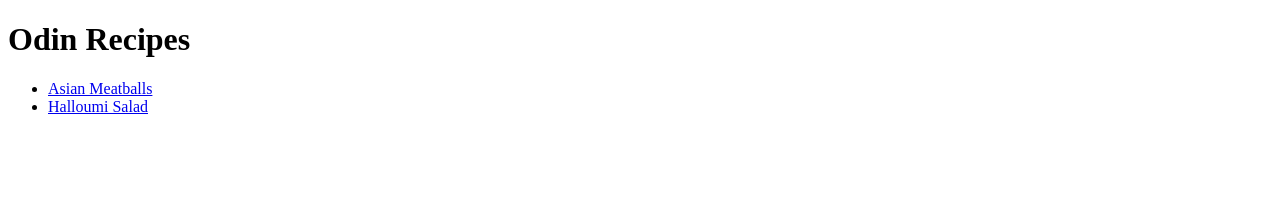
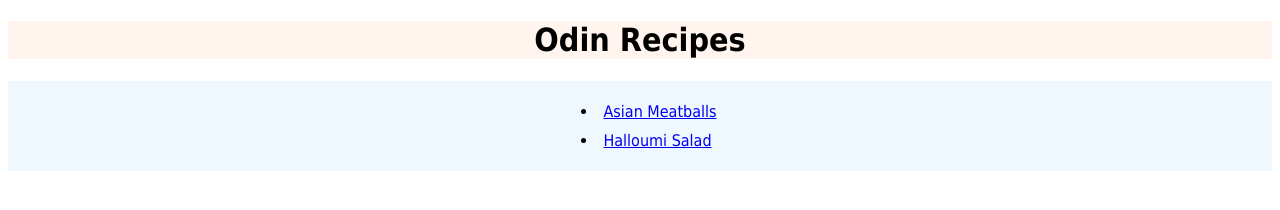
Before and after one commit to Daniel-Ma-DA/odin-recipes, a plain HTML site: page index.html in a window 1280 px wide. Drawn offline with Linux system fonts and the light colour scheme.

Commit message:
Modify styling
Added a bit of styling and centered everything in the middle

```diff
--- a/index.html
+++ b/index.html
@@ -3,13 +3,15 @@
     <head>
         <meta charset="UTF-8">
         <title>Odin Recipes</title>
+        <link rel="stylesheet" href="style.css">
     </head>
     <body>
-        <h1>Odin Recipes</h1>
-        <ul>
-            <li><a href="recipes/asian-meatballs.html">Asian Meatballs</a></li>
-            <li><a href="recipes/Haloumi-salad.html">Halloumi Salad</a></li>
-        </ul>
-
+        <h1 id="headline">Odin Recipes</h1>
+        <div class="recipe container">
+            <ul class="recipeUl">
+                <li><a href="recipes/asian-meatballs.html">Asian Meatballs</a></li>
+                <li><a href="recipes/Haloumi-salad.html">Halloumi Salad</a></li>
+            </ul>
+        </div>
     </body>
 </html>
--- /dev/null
+++ b/style.css
@@ -0,0 +1,31 @@
+
+
+li{
+    text-align: left;
+    padding: 5px;
+    font-family: Tahoma, Geneva, Verdana, sans-serif;
+}
+div.container{
+    text-align: center;
+    background-color: aliceblue
+}
+.recipeUl{
+    display: inline-block;
+  text-align: left;
+;
+}
+#headline{
+    font-family: 'Tahoma', Courier, monospace;
+    background-color: seashell;
+}
+
+
+/* Here styling for /recipes */
+
+img{
+    width: auto;
+    max-height:400px;
+}
+*{
+    text-align: center;
+}
```
Also changed, not shown: recipes/Haloumi-salad.html (+1 -0 lines), recipes/asian-meatballs.html (+1 -0 lines).
